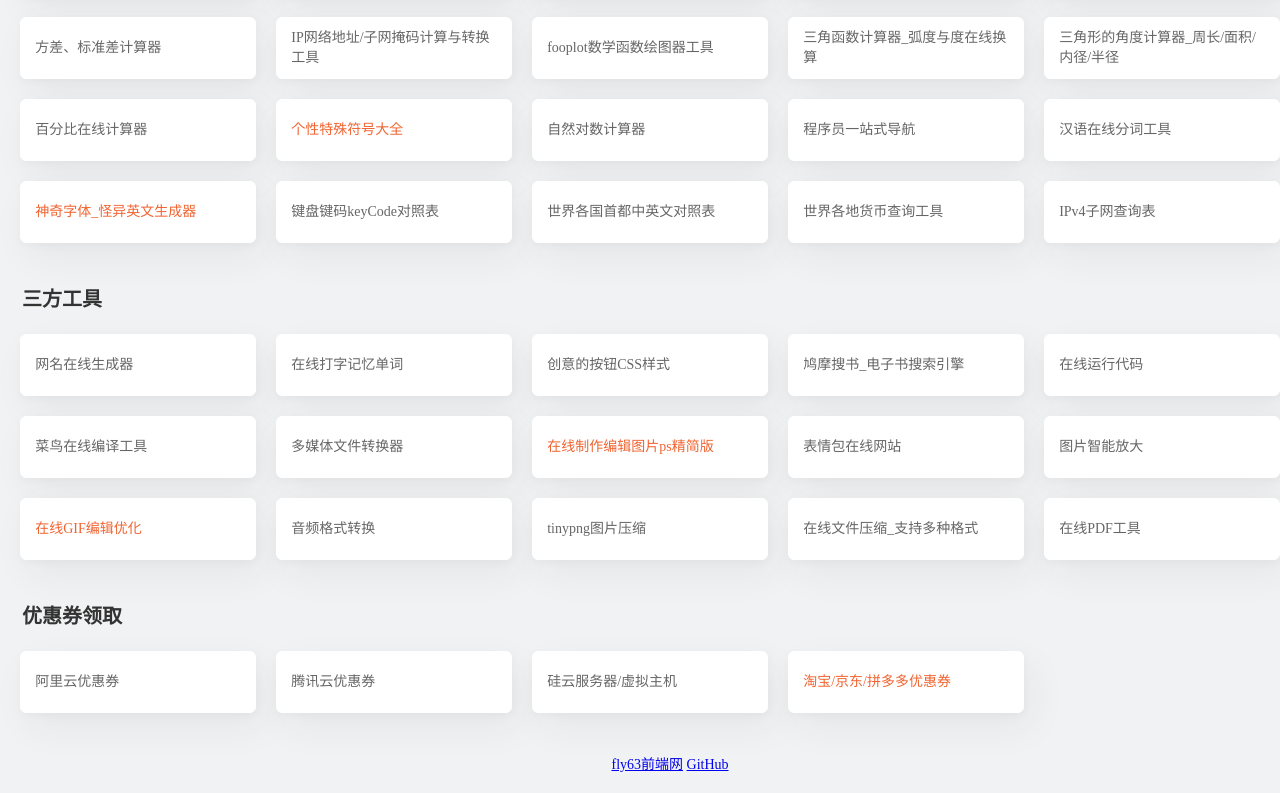
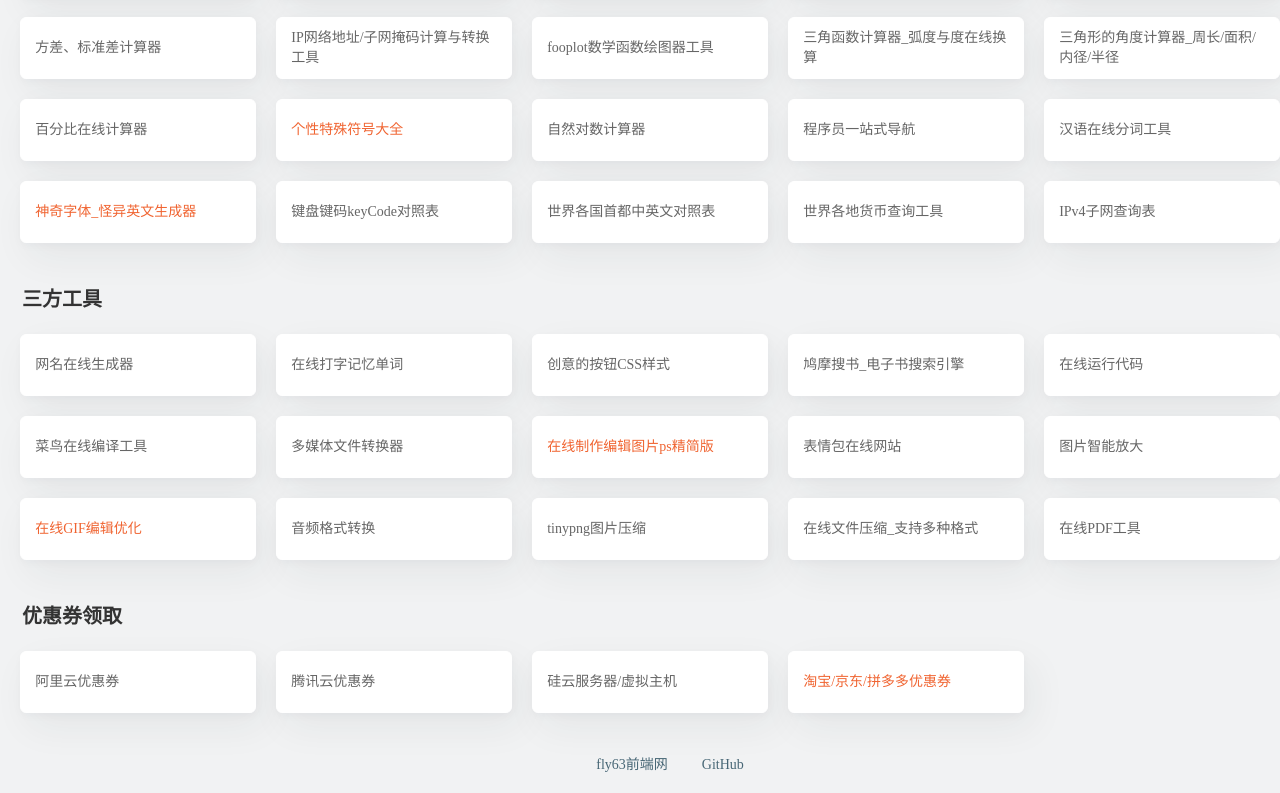
Before and after one commit to mydearcc/tools, a browser extension: page index.html in a window 1280 px wide. Shown: the part 5058-5851 px from the top of the page. Drawn offline with Linux system fonts and the light colour scheme.

Commit message:
Update index.html

```diff
--- a/index.html
+++ b/index.html
@@ -81,12 +81,14 @@
 			.nav_content .ota {
 				text-align: center;
 				margin: 20px;
-				display: block;
+			}
+
+			.nav_content .ota a{
+				margin: 0 15px;
 				font-size: 14px;
 				color: #476675;
 				text-decoration: none;
 			}
-
 			.nav_content .info {
 				background: #fff;
 				border-radius: 8px;
```
